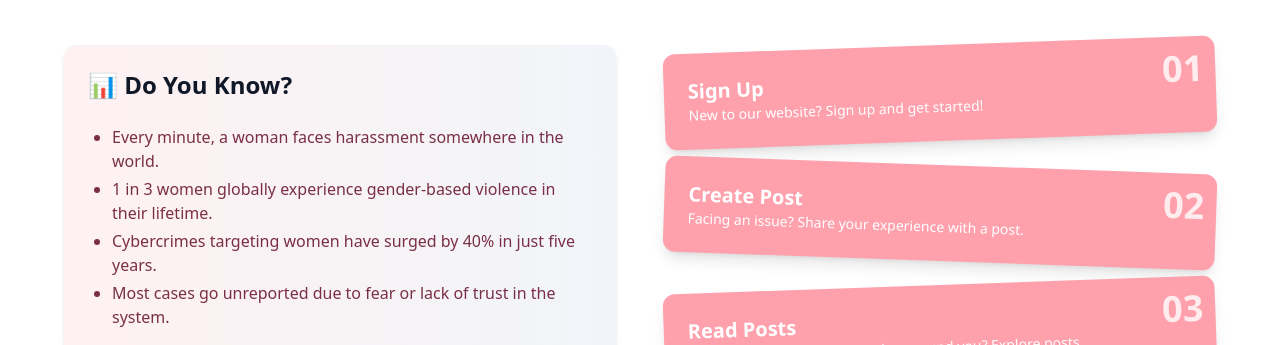
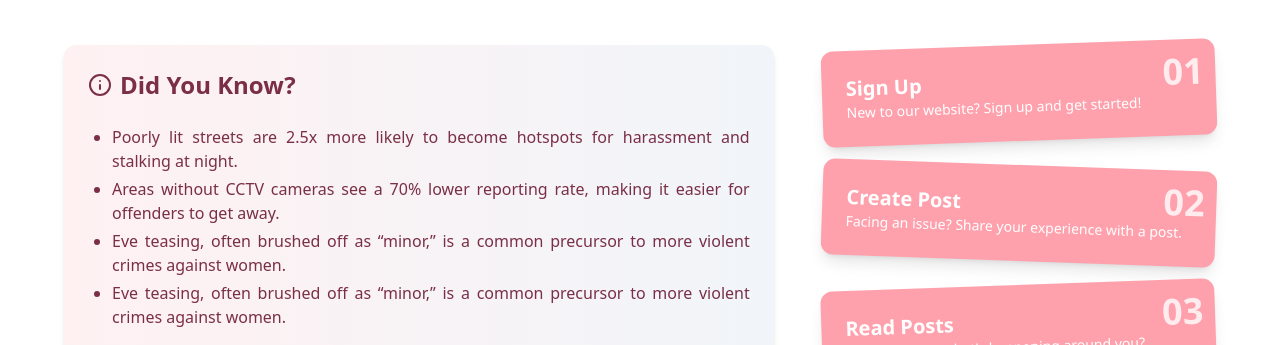
Before and after one commit to RohanMalakar/Hack-Byte, a React (Vite) app in the folder frontend/: page / in a window 1280 px wide. Shown: the part 607-952 px from the top of the page. Built offline with nearby package versions, Linux system fonts and the light colour scheme.

Commit message:
Changed styling (#15)
Co-authored-by: aGRAWAL <gargbhoomi01@gmail.com>

```diff
--- a/frontend/src/components/home/steps.jsx
+++ b/frontend/src/components/home/steps.jsx
@@ -1,5 +1,6 @@
 import React from "react";
 import { motion } from "framer-motion";
+import { InfoIcon } from "lucide-react";
 
 const Steps2 = () => {
   const steps = [
@@ -15,13 +16,18 @@ const Steps2 = () => {
 
   const leftSections = [
     {
-      title: "📊 Do You Know?",
+      title: (
+        <div className="flex items-center gap-2 text-[#7A2F46]">
+          <InfoIcon className="w-6 h-6 text-[#7A2F46]" />
+          <span className="font-semibold">Did You Know?</span>
+        </div>
+      ),
       content: (
-        <ul className="list-disc ml-6 text-[#7A2F46] space-y-1">
-          <li>Every minute, a woman faces harassment somewhere in the world.</li>
-          <li>1 in 3 women globally experience gender-based violence in their lifetime.</li>
-          <li>Cybercrimes targeting women have surged by 40% in just five years.</li>
-          <li>Most cases go unreported due to fear or lack of trust in the system.</li>
+        <ul className="list-disc ml-6 text-[#7A2F46] space-y-1 text-justify">
+          <li>Poorly lit streets are 2.5x more likely to become hotspots for harassment and stalking at night.</li>
+          <li>Areas without CCTV cameras see a 70% lower reporting rate, making it easier for offenders to get away.</li>
+          <li>Eve teasing, often brushed off as “minor,” is a common precursor to more violent crimes against women.</li>
+          <li>Eve teasing, often brushed off as “minor,” is a common precursor to more violent crimes against women.</li>
         </ul>
       )
     },
@@ -48,6 +54,7 @@ const Steps2 = () => {
         </ul>
       )
     }
+
   ];
 
   return (
@@ -64,7 +71,7 @@ const Steps2 = () => {
 
       <div className="flex flex-col lg:flex-row w-full max-w-6xl gap-12">
         {/* Left Content Sections */}
-        <div className="lg:w-1/2 space-y-10">
+        <div className="lg:w-9/10 space-y-10">
           {leftSections.map((section, idx) => (
             <motion.div
               key={idx}
```
